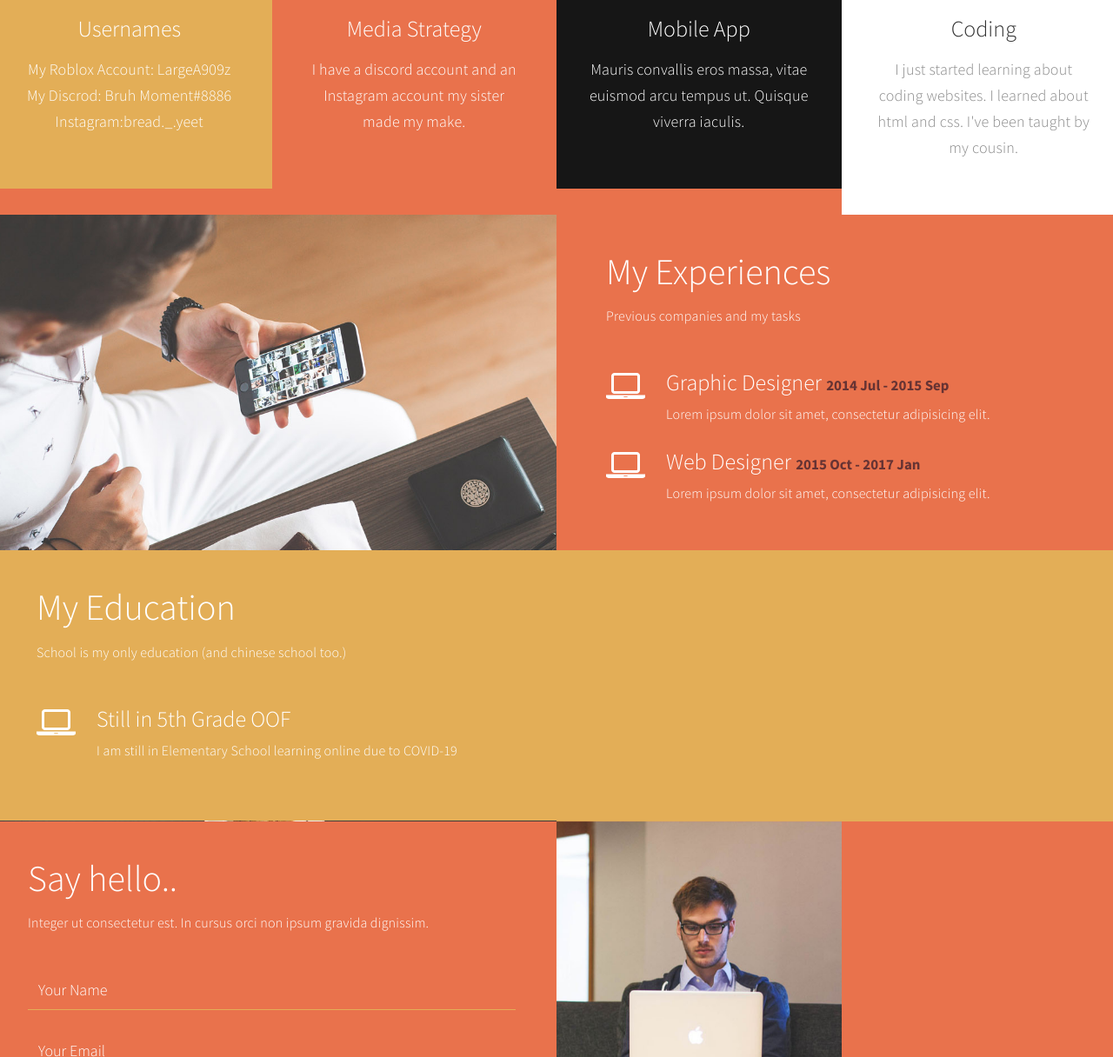
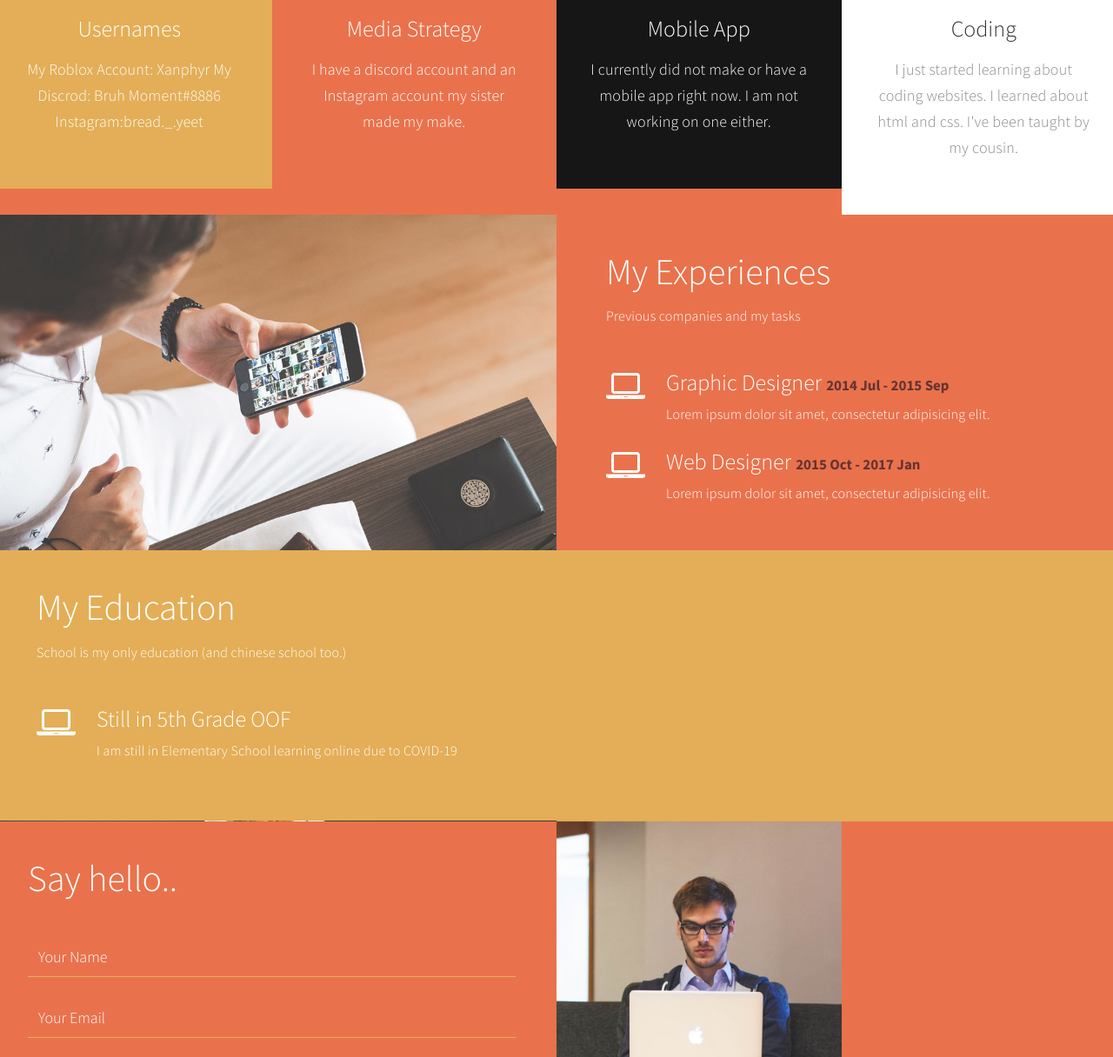
Before and after one commit to bradywong3/bradywong3.github.io, a plain HTML site: page index.html in a window 1280 px wide. Shown: the part 1245-2461 px from the top of the page at 87% size. Drawn offline with Linux system fonts and the light colour scheme.

Commit message:
Update index.html

```diff
--- a/index.html
+++ b/index.html
@@ -158,7 +158,7 @@ http://www.templatemo.com/tm-498-stimulus
                     <div class="wow fadeInUp color-white service-thumb" data-wow-delay="0.8s">
                          <i class="fa fa-desktop"></i>
                               <h3>Usernames</h3>
-                              <p class="color-white">My Roblox Account: LargeA909z
+                              <p class="color-white">My Roblox Account: Xanphyr
                               My Discrod: Bruh Moment#8886
                           Instagram:bread._.yeet</p>
                     </div>
@@ -176,7 +176,7 @@ http://www.templatemo.com/tm-498-stimulus
                     <div class="wow fadeInUp color-white service-thumb" data-wow-delay="1.6s">
                          <i class="fa fa-table"></i>
                               <h3>Mobile App</h3>
-                              <p class="color-white">Mauris convallis eros massa, vitae euismod arcu tempus ut. Quisque viverra iaculis.</p>
+                              <p class="color-white">I currently did not make or have a mobile app right now. I am not working on one either.</p>
                     </div>
                </div>
 
@@ -294,7 +294,7 @@ http://www.templatemo.com/tm-498-stimulus
                     <div class="contact-form">
                          <div class="wow fadeInUp section-title" data-wow-delay="0.2s">
                               <h1 class="color-white">Say hello..</h1>
-                              <p class="color-white">Integer ut consectetur est. In cursus orci non ipsum gravida dignissim.</p>
+
                          </div>
 
                          <div id="contact-form">
```
